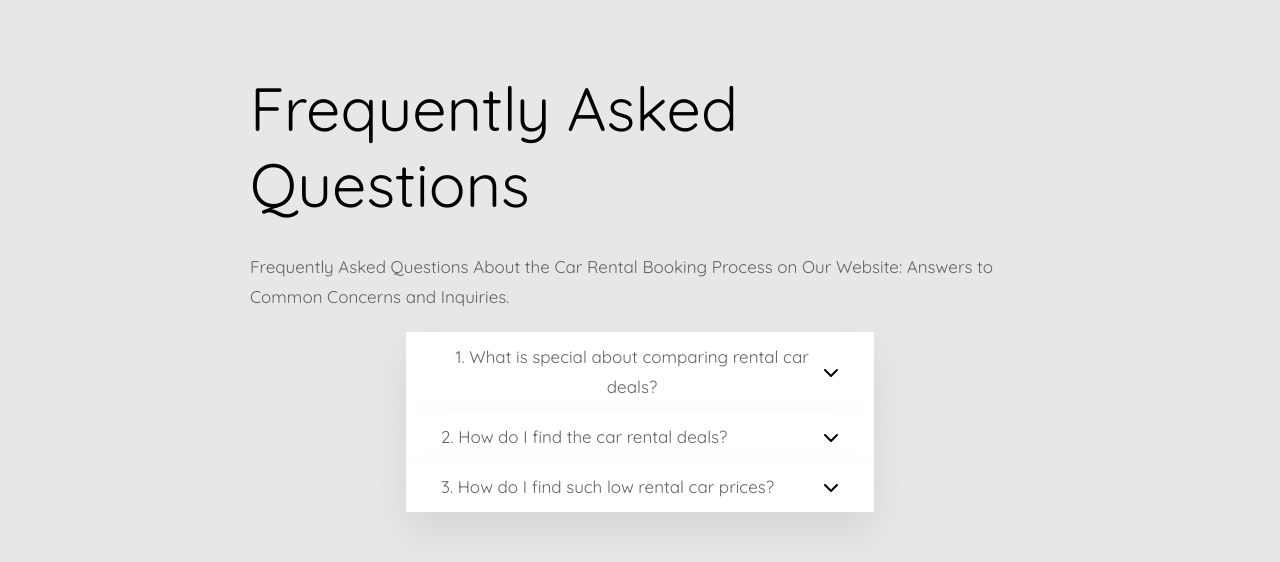
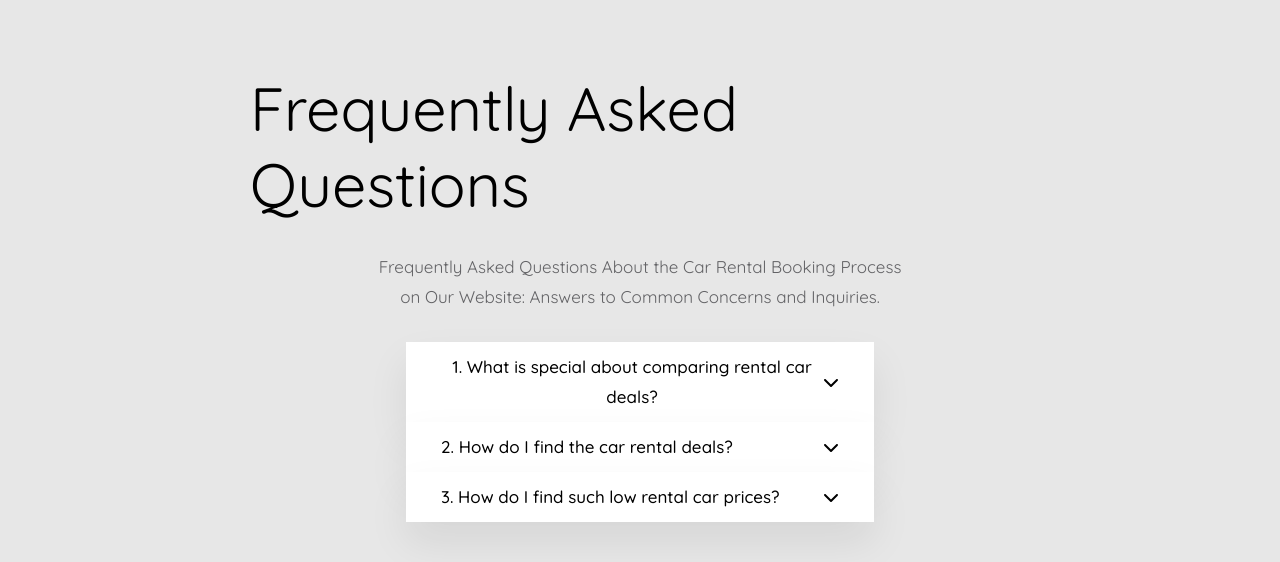
Before and after one commit to aldask/car-rental, a React (Create React App) app: page / in a window 1280 px wide. Shown: the part 4211-4773 px from the top of the page. Built offline with nearby package versions, Linux system fonts and the light colour scheme.

Commit message:
faq done

```diff
--- a/src/App.css
+++ b/src/App.css
@@ -401,11 +401,15 @@ display: flex;
   width: 100%;
   margin-bottom: 150px;
 }
+.faqTitle p {
+  width: 70%;
+  text-align: center;
+}
 .faqTitle {
   display: flex;
   flex-direction: column;
   align-items: center;
-  margin-bottom: 20px;
+  margin-bottom: 30px;
 }
 .questionBox {
   display: flex;
@@ -424,6 +428,10 @@ display: flex;
   padding: 10px 35px;
   box-shadow: 0 20px 40px 0 rgba(0,0,0,.08);
 }
+.question p {
+  color: black;
+  font-weight: 500;
+}
 .answer {
   cursor: none;
   text-align: left;
```
Also changed, not shown: src/images/bg02.3efbc4567749d0a5671e.png (added), src/images/download.png (added).
